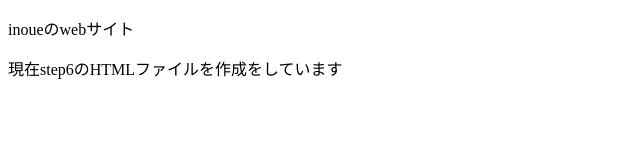
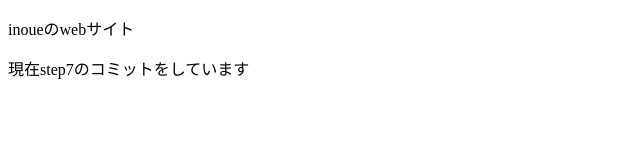
Before and after one commit to ihrki/git_practice, a plain HTML site: page index.html in a window 1280 px wide. Shown: the whole page, without its empty margins (0-640 px from the left). Drawn offline with Linux system fonts and the light colour scheme.

Commit message:
step6をstep7に変更しました。

```diff
--- a/index.html
+++ b/index.html
@@ -7,6 +7,6 @@
   </head>
   <body>
     <p>inoueのwebサイト</p>
-    <p>現在step6のHTMLファイルを作成をしています</p>
+    <p>現在step7のコミットをしています</p>
   </body>
 </html>
```
